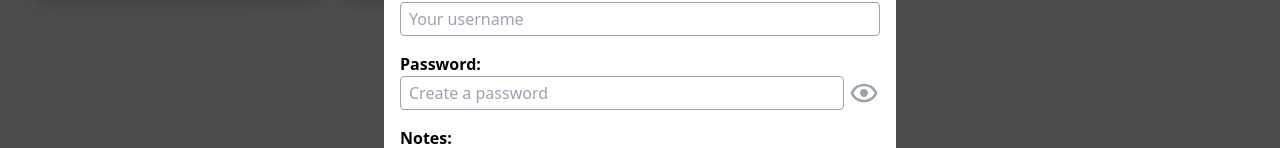
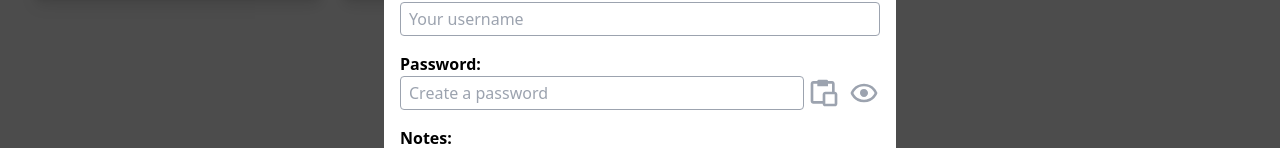
Before and after one commit to RageHardrack/last-pass-clone, a Nuxt app: page / in a window 1280 px wide. Both pictures are taken after a click on the button "Add new Password". Shown: the part 271-419 px from the top of the page. Built offline with nearby package versions, Linux system fonts and the light colour scheme.

Commit message:
Refactor: Improving useGeneratePassword functionality

```diff
--- /dev/null
+++ b/components/Icon/PasteSvg.vue
@@ -0,0 +1,11 @@
+<template>
+  <svg
+    xmlns="http://www.w3.org/2000/svg"
+    viewBox="0 0 24 24"
+    class="fill-current"
+  >
+    <path
+      d="M20 11V5c0-1.103-.897-2-2-2h-3a1 1 0 0 0-1-1H8a1 1 0 0 0-1 1H4c-1.103 0-2 .897-2 2v13c0 1.103.897 2 2 2h7c0 1.103.897 2 2 2h7c1.103 0 2-.897 2-2v-7c0-1.103-.897-2-2-2zm-9 2v5H4V5h3v2h8V5h3v6h-5c-1.103 0-2 .897-2 2zm2 7v-7h7l.001 7H13z"
+    ></path>
+  </svg>
+</template>
--- a/components/Input/Password.vue
+++ b/components/Input/Password.vue
@@ -2,26 +2,50 @@
 import { useField } from "vee-validate";
 
 interface Props {
-  value?: string;
   label?: string;
   name: string;
   placeholder?: string;
 }
 
 const isShowPassword = ref(false);
+const isPasswordCopied = ref(false);
+
+const { newPassword, updateNewPassword } = useGeneratePassword();
 
 const props = defineProps<Props>();
 const name = toRef(props, "name");
-const initialValue = toRef(props, "value");
 
 const {
   value: inputValue,
   errorMessage,
   handleBlur,
   handleChange,
+  setValue,
 } = useField<string>(name, "", {
-  initialValue,
+  initialValue: newPassword.value,
 });
+
+const onInputChange = (e: any) => {
+  isPasswordCopied.value = false;
+  updateNewPassword(e.target.value);
+  handleChange(e);
+};
+
+const copyPassword = () => {
+  if (newPassword.value.length < 6) return;
+
+  navigator.clipboard.writeText(newPassword.value).then(() => {
+    isPasswordCopied.value = true;
+  });
+};
+
+watch(
+  () => newPassword.value,
+  () => {
+    isPasswordCopied.value = false;
+    setValue(newPassword.value);
+  }
+);
 </script>
 
 <template>
@@ -35,21 +59,32 @@ const {
         :name="name"
         :value="inputValue"
         :placeholder="placeholder"
-        @input="handleChange"
+        @input="onInputChange"
         @blur="handleBlur"
         class="w-full px-2 py-1 border border-gray-400 rounded"
         :class="{ 'border-red-600': Boolean(errorMessage) }"
       />
 
-      <button
-        v-if="isShowPassword"
-        @click.prevent="isShowPassword = !isShowPassword"
-      >
-        <IconHideSvg class="w-8 h-8 text-gray-400" />
-      </button>
-      <button v-else @click.prevent="isShowPassword = !isShowPassword">
-        <IconShowSvg class="w-8 h-8 text-gray-400" />
-      </button>
+      <div class="flex gap-2">
+        <button
+          :title="`${isPasswordCopied ? 'Copied!' : 'Copy'}`"
+          @click.prevent="copyPassword"
+        >
+          <IconPasteSvg
+            :class="`w-8 h-8 ${
+              isPasswordCopied ? 'text-green-600' : 'text-gray-400'
+            }`"
+          />
+        </button>
+
+        <button
+          :title="`${isShowPassword ? 'Hide Password' : 'Show Password'}`"
+          @click.prevent="isShowPassword = !isShowPassword"
+        >
+          <IconHideSvg v-if="isShowPassword" class="w-8 h-8 text-gray-400" />
+          <IconShowSvg v-else class="w-8 h-8 text-gray-400" />
+        </button>
+      </div>
     </span>
 
     <p v-if="errorMessage" class="p-2 text-red-400">
--- a/components/Password/Form.vue
+++ b/components/Password/Form.vue
@@ -5,7 +5,6 @@ import { useDatabaseStore } from "~~/stores/database";
 
 import { PasswordSchema } from "~~/schemas";
 
-const { newPassword } = useGeneratePassword();
 const { closeModal } = useModal();
 const store = useDatabaseStore();
 const router = useRouter();
@@ -61,7 +60,6 @@ const handleSubmit = async (values) => {
         label="Password:"
         name="password"
         placeholder="Create a password"
-        :value="newPassword"
       />
 
       <InputTextarea label="Notes:" name="notes" placeholder="Write here" />
--- a/composables/useGeneratePassword.ts
+++ b/composables/useGeneratePassword.ts
@@ -23,11 +23,21 @@ const useGeneratePassword = () => {
         chars.value.charAt(Math.floor(Math.random() * chars.value.length))
       )
       .join("");
+
+    return Array.from({ length: passwordLength.value })
+      .map(() =>
+        chars.value.charAt(Math.floor(Math.random() * chars.value.length))
+      )
+      .join("");
   };
+
+  const updateNewPassword = (newValue: string) =>
+    (newPassword.value = newValue);
 
   return {
     newPassword,
     generateNewPassword,
+    updateNewPassword
   };
 };
 
--- a/pages/edit-password/[id].vue
+++ b/pages/edit-password/[id].vue
@@ -13,7 +13,7 @@ definePageMeta({
 const id = route.params.id as string;
 const store = useDatabaseStore();
 
-const isFavoriteCard = ref(false);
+const isFavoriteCard = ref(store.getPasswordCardById(id).isFav);
 
 const handleCancel = () => {
   router.back();
```
